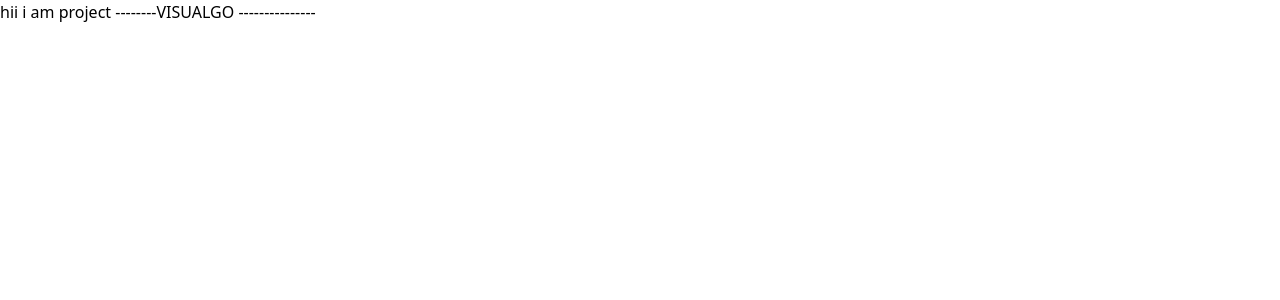
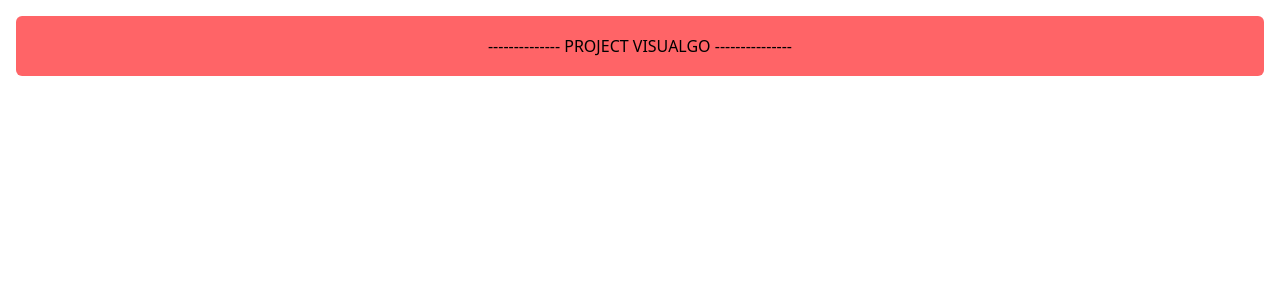
Before and after one commit to youwe0/visuAlgo, a React (Vite) app: page / in a window 1280 px wide. Shown: the top 300 px of the page. Built offline with nearby package versions, Linux system fonts and the light colour scheme.

Commit message:
change to tailwind

```diff
--- a/src/App.jsx
+++ b/src/App.jsx
@@ -3,7 +3,7 @@ import React from 'react'
 const App = () => {
   return (
 
-    <div>hii i am project --------VISUALGO ---------------</div>
+    <div className='bg-red-400 rounded-md grid place-content-center  items-center h-15 m-4'>--------------    PROJECT VISUALGO    ---------------</div>
   )
 }
 
```
